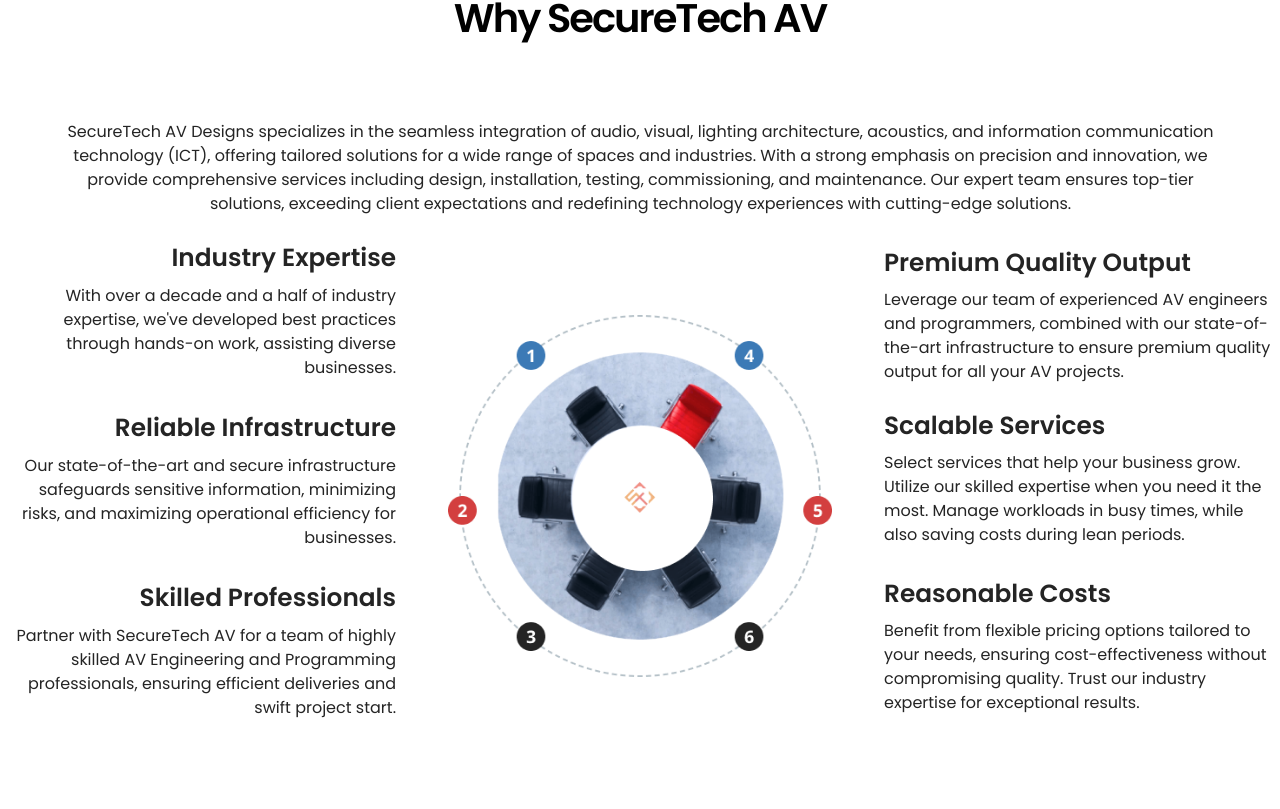
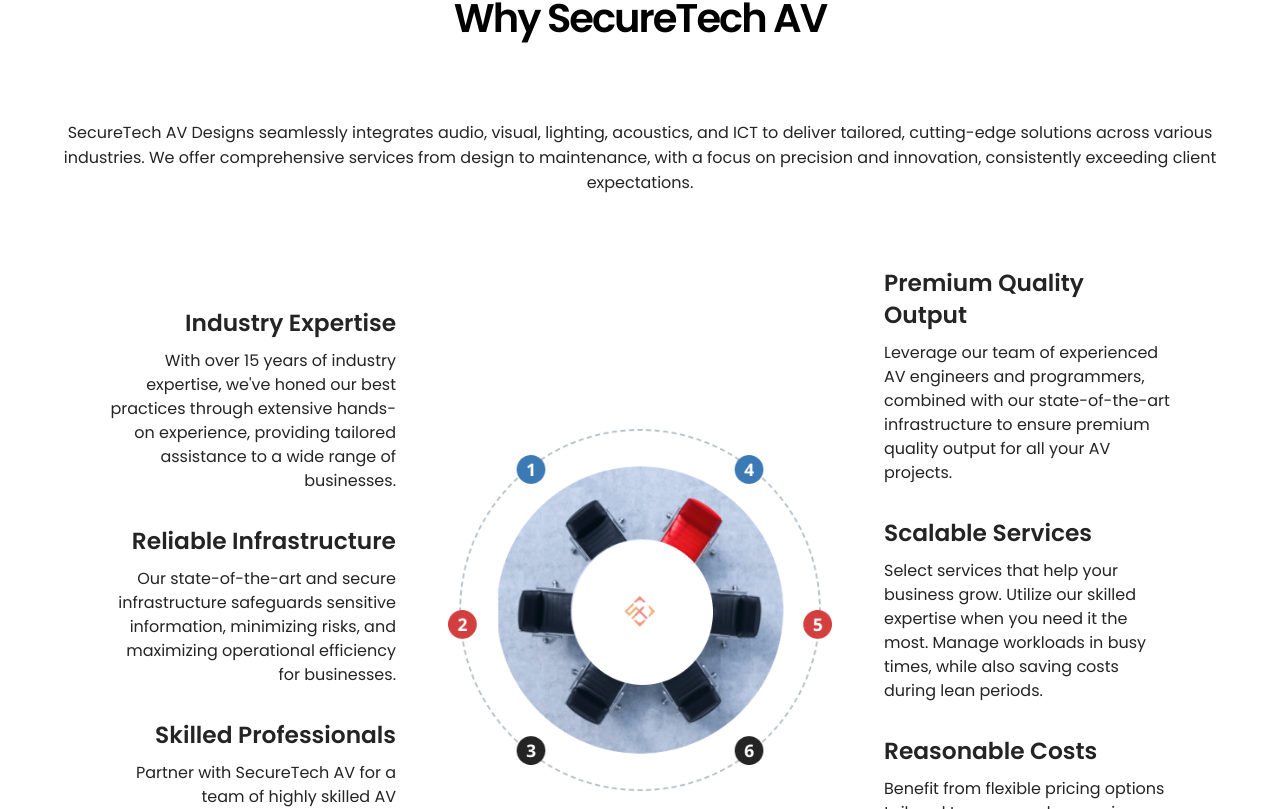
Before and after one commit to AshishBhardwaj01/securetech, a React (Vite) app: page / in a window 1280 px wide. Shown: the part 3031-3840 px from the top of the page. Built offline with nearby package versions, Linux system fonts and the light colour scheme; a web font is replaced by a local one.

Commit message:
"Updated CSS classes and styles in various components, including Chatbot, HomeBg, Venue, and WhySecure2, and modified Tailwind config screens."

```diff
--- a/src/components/Chatbot.jsx
+++ b/src/components/Chatbot.jsx
@@ -161,7 +161,7 @@
           {history.length > 0 && (
             <button
               onClick={handleBack}
-              className="mb-4 text-blue-500 underline hover:text-blue-700 focus:outline-none"
+              className="mb-4 text-blue-500 bg-white no-underline hover:text-white hover:bg-blue-500 focus:outline-none"
             >
               Back
             </button>
--- a/src/components/HomeBg.jsx
+++ b/src/components/HomeBg.jsx
@@ -49,7 +49,7 @@
 const HeroContent = ({ className = "" }) => {
   return (
     <div
-      className={`relative flex flex-col contrast-125 w-screen max-h-dvh items-start lg:items-center lg:justify-center justify-start py-10 md:py-5 lg:px-2 bg-[url('/Banner.gif')] bg-cover bg-no-repeat bg-top text-left lg:text-center font-poppins ${className}`}
+      className={`relative flex flex-col xl:px-10 contrast-125 w-screen max-h-dvh items-start lg:items-center lg:justify-center justify-start py-10 md:py-5 lg:px-2 bg-[url('/Banner.gif')] bg-cover bg-no-repeat bg-top text-left lg:text-center font-poppins ${className}`}
     >
       <div className="container items-start justify-start mx-auto px-4 py-40 lg:py-20 lg:px-1">
         <h1 className="text-8xl md:text-6xl xl:text-7xl font-normal mb-6  lg:m-0">
--- a/src/components/venue.jsx
+++ b/src/components/venue.jsx
@@ -75,7 +75,7 @@
                   />
                 </div>
                 <div className="w-full text-center py-2 flex items-center justify-center h-16">
-                  <p className="text-black font-medium text-lg-5 md:text-5xl">{slide.text}</p>
+                  <p className="text-black font-medium text-lg-5 lg:text-mini">{slide.text}</p>
                 </div>
               </div>
             ))}
--- a/src/components/whysecure2.jsx
+++ b/src/components/whysecure2.jsx
@@ -1,129 +1,81 @@
 import PropTypes from 'prop-types';
+import React from 'react';
+
+const FeatureItem = ({ title, description }) => (
+  <div className="flex flex-col  justify-start lg:items-center lg:justify-center pt-0 px-0 pb-8 box-border gap-2.5 max-w-full">
+    <h2 className="m-0 text-4xl-3 xl:text-base lg:text-xs items-end leading-8 font-semibold font-poppins">{title}</h2>
+    <p className="m-0 text-base lg:w-40 items-start lg:text-xs md:text-xs leading-normal">{description}</p>
+  </div>
+);
+
+FeatureItem.propTypes = {
+  title: PropTypes.string.isRequired,
+  description: PropTypes.string.isRequired,
+};
+
+const features = [
+  {
+    title: "Industry Expertise",
+    description: "With over 15 years of industry expertise, we've honed our best practices through extensive hands-on experience, providing tailored assistance to a wide range of businesses."
+  },
+  {
+    title: "Reliable Infrastructure",
+    description: "Our state-of-the-art and secure infrastructure safeguards sensitive information, minimizing risks, and maximizing operational efficiency for businesses."
+  },
+  {
+    title: "Skilled Professionals",
+    description: "Partner with SecureTech AV for a team of highly skilled AV Engineering and Programming professionals, ensuring efficient deliveries and swift project start."
+  },
+  {
+    title: "Premium Quality Output",
+    description: "Leverage our team of experienced AV engineers and programmers, combined with our state-of-the-art infrastructure to ensure premium quality output for all your AV projects."
+  },
+  {
+    title: "Scalable Services",
+    description: "Select services that help your business grow. Utilize our skilled expertise when you need it the most. Manage workloads in busy times, while also saving costs during lean periods."
+  },
+  {
+    title: "Reasonable Costs",
+    description: "Benefit from flexible pricing options tailored to your needs, ensuring cost-effectiveness without compromising quality. Trust our industry expertise for exceptional results."
+  }
+];
 
 const VenueSpacesContainer = ({ className = "" }) => {
   return (
-    <section
-      className={`relative left-0 2xl:px-10 md:w-[70vmin] flex flex-col py-20 lg:py-5 items-center justify-start gap-[6vh] max-w-full text-center md:text-left text-[6vw] md:text-[15vmax] text-black font-poppins ${className}`}
-    >
-      <div className="self-stretch flex flex-row items-center justify-center py-0 box-border max-w-full text-center">
-        <div className="flex-1 flex flex-col items-center justify-center gap-14 lg:gap-2.5 max-w-full">
-          <div className="w-full flex flex-row items-center justify-center px-10 box-border">
-            <h1 className="m-0 max-w-full text-center tracking-[-0.05em] font-semibold font-poppins inline-block shrink-0 lg:text-lg text-2.5xl">
+    <section className={`relative left-0 2xl:px-10 md:w-[70vmin] flex flex-col py-20 lg:py-5 items-center justify-start gap-[6vh] max-w-full text-center text-black font-poppins ${className}`}>
+      <div className="self-stretch flex flex-col items-center justify-center gap-14 lg:gap-2.5 max-w-full">
+        <h1 className="m-0 max-w-full text-center tracking-[-0.05em] font-semibold font-poppins lg:text-lg text-2.5xl">
           Why SecureTech AV
         </h1>
+
+        <p className="text-base xl:text-sm  text-gray-200 px-10">
+          SecureTech AV Designs seamlessly integrates audio, visual, lighting, acoustics,
+          and ICT to deliver tailored, cutting-edge solutions across various industries.
+          We offer comprehensive services from design to maintenance, with a focus
+          on precision and innovation, consistently exceeding client expectations.
+        </p>
+
+        <div className="flex flex-row lg:flex-row items-center justify-center px-32 xl:px-10 lg:px-1 2xl:gap-8 xl:gap-4 max-w-full text-5xl text-gray-200">
+          <div className="flex-1 flex flex-col items-end lg:items-center justify-start 2xl:min-w-[287px] lg:min-w-20 max-w-full text-right lg:text-center">
+            {features.slice(0, 3).map((feature, index) => (
+              <FeatureItem key={index} {...feature} />
+            ))}
           </div>
 
-          <div className="self-stretch flex flex-col font-poppins items-center justify-center gap-2.5 max-w-full text-base">
-            <div className="self-stretch flex flex-row items-center justify-center xl:px-0 py-0 pr-[3.0625rem] pl-[3.125rem] box-border max-w-full">
-              <div className="flex-1 relative leading-normal text-gray-200 inline-block max-w-full">
-                <p className="text-base xl:text-sm">
-                  SecureTech AV Designs specializes in the seamless integration
-                  of audio, visual, lighting architecture, acoustics, and
-                  information communication technology (ICT), offering tailored
-                  solutions for a wide range of spaces and industries. With a
-                  strong emphasis on precision and innovation, we provide
-                  comprehensive services including design, installation,
-                  testing, commissioning, and maintenance. Our expert team
-                  ensures top-tier solutions, exceeding client expectations and
-                  redefining technology experiences with cutting-edge solutions.
-                </p>
-              </div>
-            </div>
-
-            <div className=" flex flex-row lg:flex-col items-center justify-center px-32 gap-8 max-w-full text-right lg:text-mid text-5xl text-gray-200 font-poppins">
-              <div className="flex-1 flex flex-col items-start justify-start lg:items-center lg:justify-center min-w-[287px] max-w-full text-right lg:text-center">
-                <div className="self-stretch flex flex-col items-end justify-end lg:items-center lg:justify-left pt-0 pb-8 box-border gap-2.5 max-w-full">
-                  <h2 className="m-0 relative text-inherit leading-8 font-semibold font-poppins inline-block max-w-full">
-                    Industry Expertise
-                  </h2>
-                  <div className="relative text-base lg:text-sm leading-normal ">
-                    <p className="m-0">
-                      With over a decade and a half of industry expertise, we've
-                      developed best practices through hands-on work, assisting
-                      diverse businesses.
-                    </p>
-                  </div>
-                </div>
-                <div className="self-stretch flex flex-col items-end justify-end lg:items-center lg:justify-center pt-0 px-0 pb-8 box-border gap-2.5 max-w-full">
-                  <h2 className="m-0 relative text-inherit leading-8 font-semibold font-poppins">
-                    Reliable Infrastructure
-                  </h2>
-                  <div className="w-[420.1px] relative text-base lg:text-sm leading-6 flex items-center max-w-full">
-                    <span className="w-full">
-                      <p className="m-0">
-                        Our state-of-the-art and secure infrastructure
-                        safeguards sensitive information, minimizing risks, and
-                        maximizing operational efficiency for businesses.
-                      </p>
-                    </span>
-                  </div>
-                </div>
-                <div className="self-stretch flex flex-col items-end justify-end lg:items-center lg:justify-center pt-0 px-0 pb-[30.5px] gap-2.5">
-                  <h2 className="m-0 relative text-inherit leading-8 font-semibold font-poppins">
-                    Skilled Professionals
-                  </h2>
-                  <div className="relative text-base leading-6 lg:text-sm">
-                    <p className="m-0">
-                      Partner with SecureTech AV for a team of highly skilled AV
-                      Engineering and Programming professionals, ensuring
-                      efficient deliveries and swift project start.
-                    </p>
-                  </div>
-                </div>
-              </div>
-              <div className="flex items-center justify-center px-5 lg:hidden">
+          <div className="items-center justify-center px-5 lg:hidden">
             <div className="w-96 h-96 flex items-center justify-center rounded-full bg-white">
               <img
-                              className=" w-96 h-96 item-center relative object-contain"
-                              alt=""
+                className="w-96 h-96 item-center relative object-contain"
+                alt="SecureTech AV background"
                 src="/whysecurebg.png"
               />
             </div>
           </div>
-              <div className="flex-1 flex flex-col lg:text-mid items-start justify-start lg:items-center lg:justify-center min-w-[287px] max-w-full text-left lg:text-center">
-                <div className="self-stretch flex flex-col items-start justify-start lg:items-center lg:justify-center pt-0 px-0 pb-[25.5px] box-border gap-[9.5px] max-w-full">
-                  <h2 className="m-0 relative text-inherit leading-8 font-semibold font-poppins inline-block max-w-full ">
-                    Premium Quality Output
-                  </h2>
-                  <div className="relative text-base leading-normal lg:text-sm">
-                    <p className="m-0">
-                      Leverage our team of experienced AV engineers and
-                      programmers, combined with our state-of-the-art
-                      infrastructure to ensure premium quality output for all
-                      your AV projects.
-                    </p>
-                  </div>
-                </div>
-                <div className="self-stretch flex flex-col items-start justify-start lg:items-center lg:justify-center pt-0 px-0 pb-[30.5px] box-border gap-[9.5px] max-w-full">
-                  <h2 className="m-0 relative text-inherit leading-8 font-semibold font-poppins ">
-                    Scalable Services
-                  </h2>
-                  <div className="w-[420.1px] relative text-base leading-normal  flex items-center max-w-full lg:text-sm">
-                    <span className="w-full">
-                      <p className="m-0">
-                        Select services that help your business grow. Utilize
-                        our skilled expertise when you need it the most. Manage
-                        workloads in busy times, while also saving costs during
-                        lean periods.
-                      </p>
-                    </span>
-                  </div>
-                </div>
-                <div className="self-stretch flex flex-col items-start justify-start lg:items-center lg:justify-center pt-0 px-0 pb-[30.5px] gap-[9.5px]">
-                  <h2 className="m-0 relative text-inherit leading-8 font-semibold font-poppins ">
-                    Reasonable Costs
-                  </h2>
-                  <div className="relative text-base leading-6 lg:text-sm">
-                    <p className="m-0">
-                      Benefit from flexible pricing options tailored to your
-                      needs, ensuring cost-effectiveness without compromising
-                      quality. Trust our industry expertise for exceptional
-                      results.
-                    </p>
-                  </div>
-                </div>
-              </div>
-            </div>
+
+          <div className="flex-1 flex flex-col items-start lg:items-center justify-start 2xl:min-w-[287px] lg:min-w-20 max-w-full text-left lg:text-center">
+            {features.slice(3).map((feature, index) => (
+              <FeatureItem key={index} {...feature} />
+            ))}
           </div>
         </div>
       </div>
--- a/tailwind.config.js
+++ b/tailwind.config.js
@@ -89,9 +89,9 @@
       inherit: "inherit",
     },
     screens: {
-      mq975: { raw: "screen and (max-width: 61.25em)" },  // 975px to em
-      mq700: { raw: "screen and (max-width: 43.75em)" },  // 700px to em
-      mq450: { raw: "screen and (max-width: 28.125em)" },  // 450px to em
+      // mq975: { raw: "screen and (max-width: 61.25em)" },  // 975px to em
+      // mq700: { raw: "screen and (max-width: 43.75em)" },  // 700px to em
+      // mq450: { raw: "screen and (max-width: 28.125em)" },  // 450px to em
       sm: { max: '35.99875em' },  // 575.98px to em
       md: { max: '47.99875em' },  // 767.98px to em
       lg: { max: '61.99875em' },  // 991.98px to em
```
Lines whose indentation alone changed are shown as unchanged.
